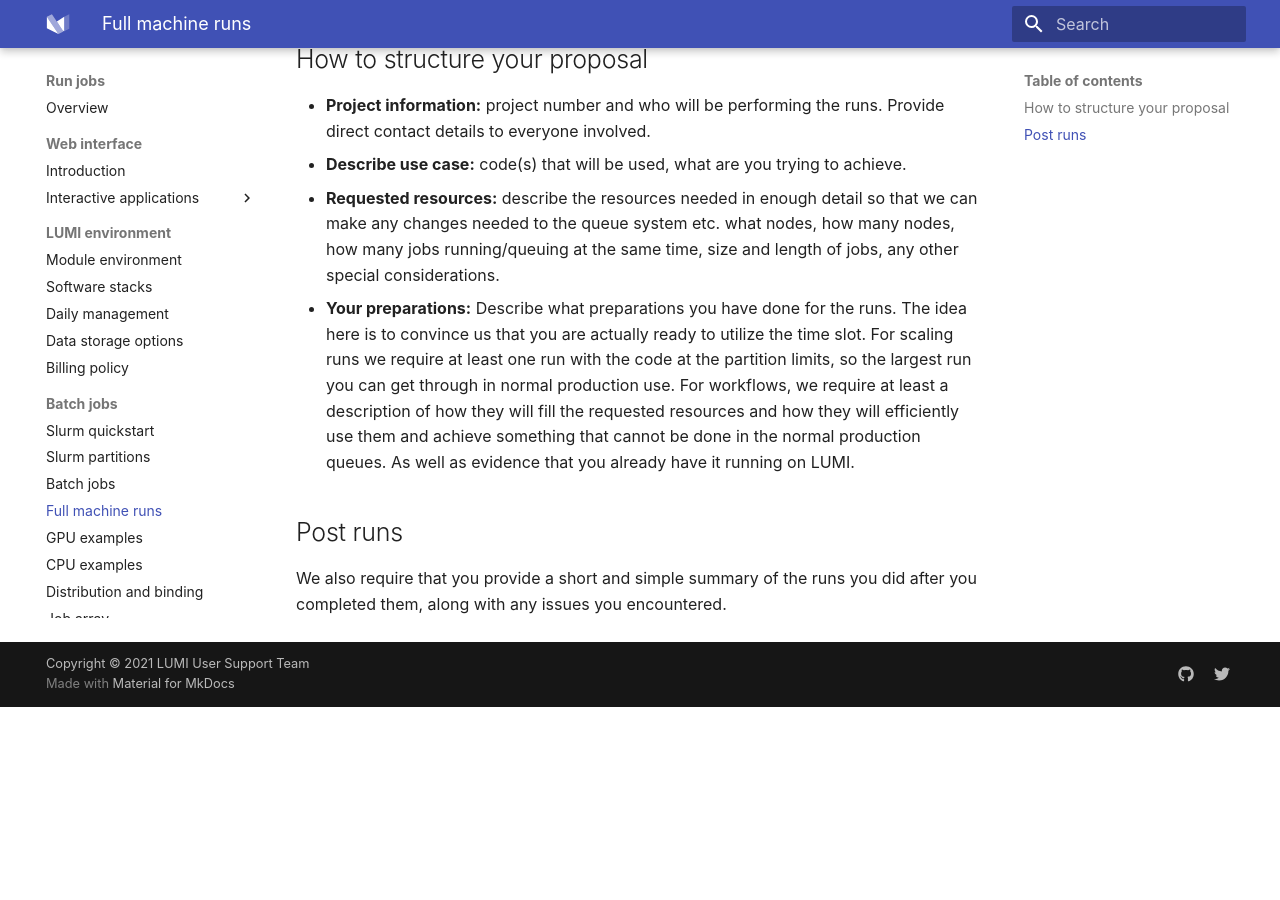
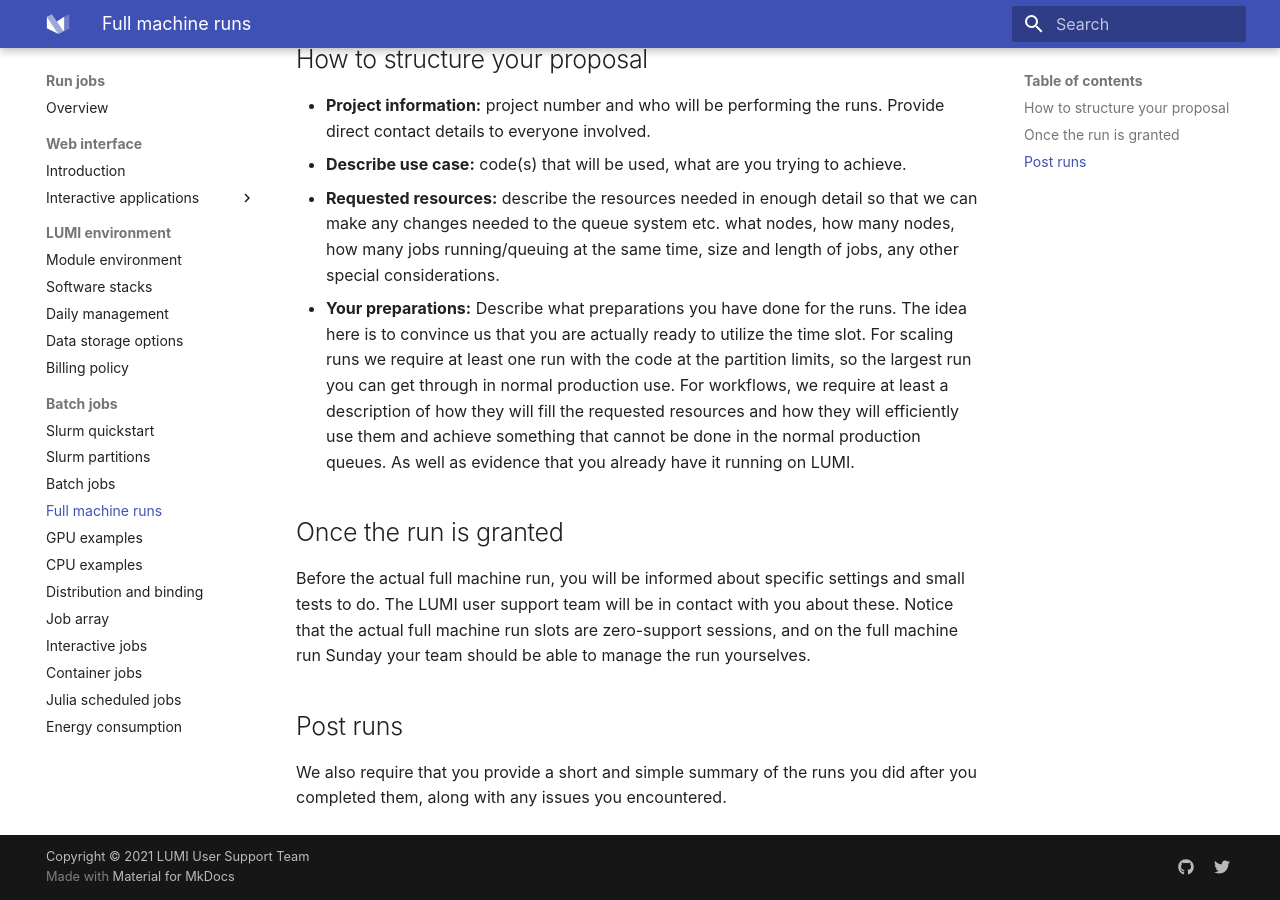
Before and after one commit to Lumi-supercomputer/lumi-userguide, an MkDocs documentation site: the page built from docs/runjobs/scheduled-jobs/hero-runs.md, in a window 1280 px wide and 900 px high, scrolled down 740 px. Built offline with MkDocs 1.6.1 and Material for MkDocs 9.7.7, drawn with Linux system fonts in a browser that asks for light colours; before the commit the page ends 1447 px from its top, so only the background shows below that.

Commit message:
Update hero-runs.md

```diff
--- a/docs/runjobs/scheduled-jobs/hero-runs.md
+++ b/docs/runjobs/scheduled-jobs/hero-runs.md
@@ -41,6 +41,11 @@ through the general contact form, as the "large-scale runs" category.
   something that cannot be done in the normal production queues. As well as
   evidence that you already have it running on LUMI.
 
+## Once the run is granted
+
+Before the actual full machine run, you will be informed about specific settings and small tests to do. The LUMI user support team will be in contact with you about these.
+Notice that the actual full machine run slots are zero-support sessions, and on the full machine run Sunday your team should be able to manage the run yourselves.
+
 ## Post runs
 
 We also require that you provide a short and simple summary of the runs you did
```
